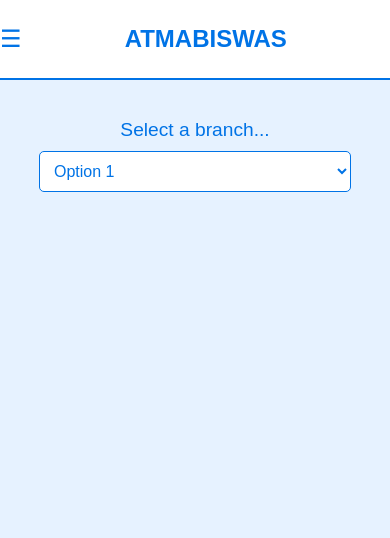
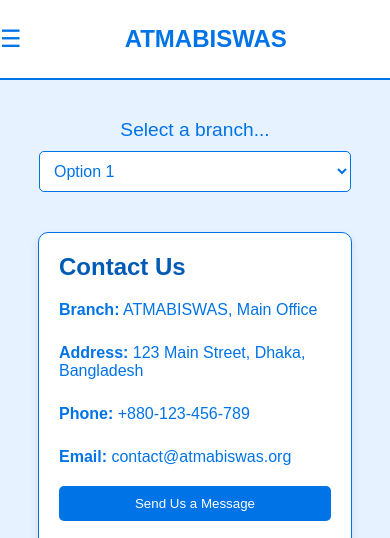
Before and after one commit to ahsan027/atmabiswas, a PHP site: page /Pages/Contact.php in a window 390 px wide. Shown: the top 538 px of the page. Before the commit the page ends 192 px from the top, so only its background shows below. Run offline with PHP 8.4, Linux system fonts and the light colour scheme.

Commit message:
MapesAdded

```diff
--- a/Pages/Contact.php
+++ b/Pages/Contact.php
@@ -8,7 +8,7 @@
         body {
             font-family: Arial, sans-serif;
             overflow-x: hidden;
-            background-color: #e6f2ff; /* Light blue background */
+            background-color: #e6f2ff;
             margin: 0;
             padding: 0;
             display: flex;
@@ -19,9 +19,9 @@
             display: flex;
             flex-direction: column;
             padding: 20px;
-            background-color: #ffffff; /* White background for navbar */
-            border-bottom: 2px solid #0073e6; /* Blue border at the bottom */
-            width: 100%; /* Full width navbar */
+            background-color: #ffffff;
+            border-bottom: 2px solid #0073e6;
+            width: 100%;
         }
         .navbar .top-row {
             display: flex;
@@ -30,7 +30,7 @@
             padding: 5px 0;
         }
         .navbar .top-row a {
-            color: #0073e6; /* Blue color for links */
+            color: #0073e6;
             text-decoration: none;
             margin: 0 10px;
             padding: 7px 10px;
@@ -38,7 +38,7 @@
             border-radius: 15px;
         }
         .navbar .top-row a:hover {
-            background-color: #0073e6; /* Blue hover effect */
+            background-color: #0073e6;
             color: #ffffff;
         }
         .navbar .bottom-row {
@@ -60,7 +60,7 @@
             color: #ffffff;
         }
         .navbar .bottom-row a.active {
-            background-color: #005bb5; /* Darker blue for active page */
+            background-color: #005bb5;
             color: #ffffff;
         }
         .logo {
@@ -125,7 +125,7 @@
             flex-direction: column;
             justify-content: center;
             align-items: center;
-            width: 80%; /* 80% width of the page */
+            width: 80%;
             margin: 20px 0;
         }
         .select-container p {
@@ -150,7 +150,62 @@
             outline: none;
         }
 
-        /* Responsive Styles */
+        .contact-card {
+            display: flex;
+            flex-wrap: wrap;
+            width: 80%;
+            margin: 20px auto;
+            background-color: #ffffff;
+            border: 1px solid #0073e6;
+            border-radius: 10px;
+            box-shadow: 0 4px 10px rgba(0, 0, 0, 0.1);
+            overflow: hidden;
+        }
+
+        .contact-info {
+            flex: 1;
+            padding: 20px;
+            display: flex;
+            flex-direction: column;
+            gap: 15px;
+            color: #0073e6;
+        }
+
+        .contact-info h2 {
+            margin: 0;
+            color: #005bb5;
+        }
+
+        .contact-info p {
+            margin: 5px 0;
+            font-size: 1rem;
+        }
+
+        .contact-info .contact-btn {
+            background-color: #0073e6;
+            color: #ffffff;
+            border: none;
+            padding: 10px 15px;
+            border-radius: 5px;
+            cursor: pointer;
+            transition: background-color 0.3s;
+        }
+
+        .contact-info .contact-btn:hover {
+            background-color: #005bb5;
+        }
+
+        .map-container {
+            flex: 1;
+            min-height: 300px;
+        }
+
+        .map-container iframe {
+            width: 100%;
+            height: 100%;
+            border: 0;
+        }
+
         @media (max-width: 768px) {
             .navbar .top-row {
                 justify-content: space-between;
@@ -171,6 +226,13 @@
             .navbar .bottom-row.active {
                 display: flex;
                 gap: 1rem;
+            }
+
+            .contact-card {
+                flex-direction: column;
+            }
+            .map-container {
+                height: 200px;
             }
         }
 
@@ -215,6 +277,27 @@
         </select>
     </div>
 
+    <div class="contact-card">
+        <div class="contact-info">
+            <h2>Contact Us</h2>
+            <p><strong>Branch:</strong> ATMABISWAS, Main Office</p>
+            <p><strong>Address:</strong> 123 Main Street, Dhaka, Bangladesh</p>
+            <p><strong>Phone:</strong> +880-123-456-789</p>
+            <p><strong>Email:</strong> contact@atmabiswas.org</p>
+            <button class="contact-btn">Send Us a Message</button>
+        </div>
+        <div class="map-container">
+            <iframe
+                src="https://www.google.com/maps/embed?pb=!1m18!1m12!1m3!1d3650.1218845770115!2d90.38619631536396!3d23.807097992000845!2m3!1f0!2f0!3f0!3m2!1i1024!2i768!4f13.1!3m3!1m2!1s0x3755c7b908896c17%3A0xa04f51e926d2f5a3!2sDhaka%2C%20Bangladesh!5e0!3m2!1sen!2sbd!4v1615917324239!5m2!1sen!2sbd"
+                width="100%"
+                height="100%"
+                style="border:0;"
+                allowfullscreen=""
+                loading="lazy">
+            </iframe>
+        </div>
+    </div>
+
     <div class="popup" id="login-popup">
         <div class="close-btn" id="close-popup">&times;</div>
         <form>
```
